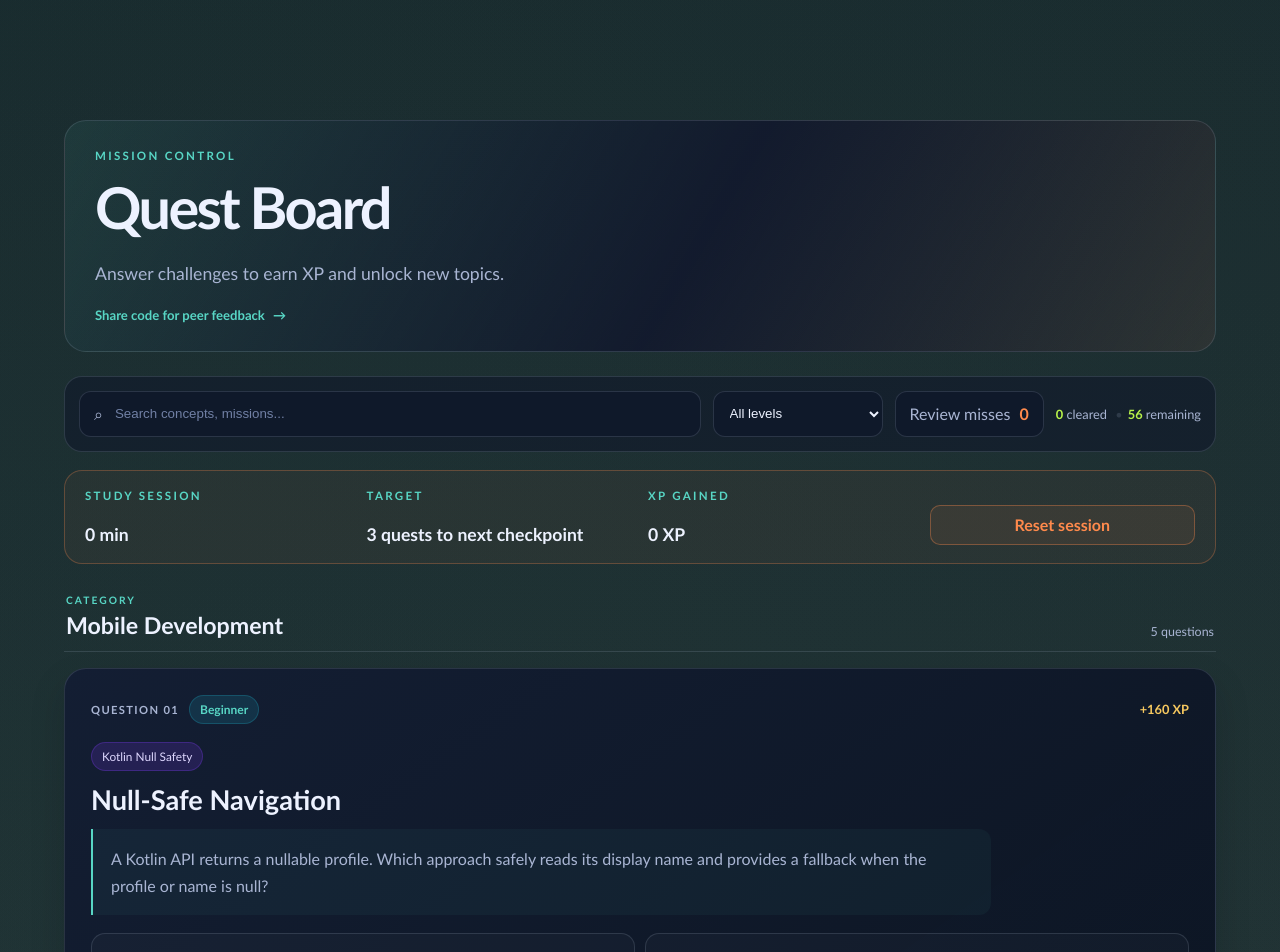
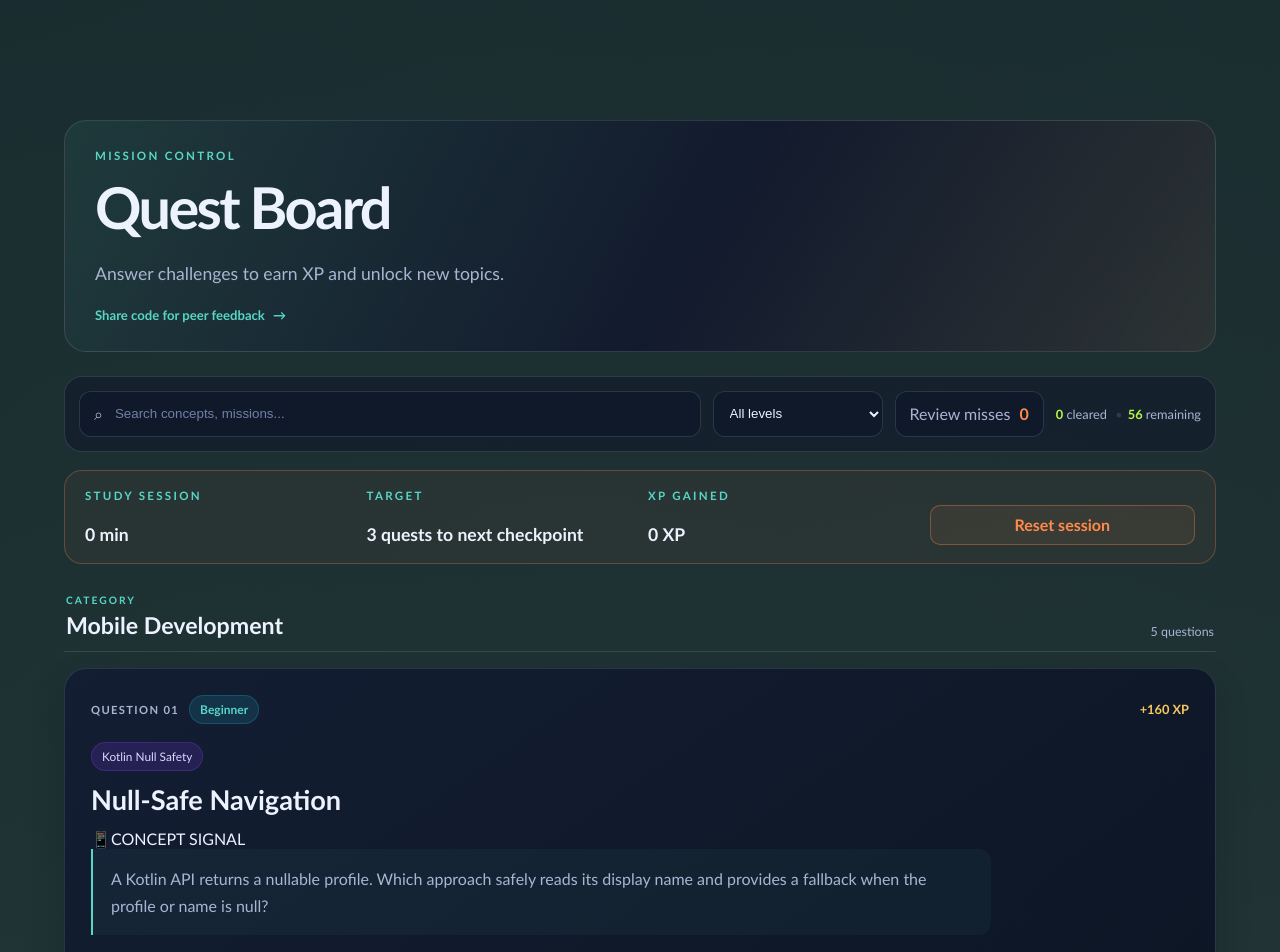
Before and after one commit to rchowd9/FullStackProj, a Next.js app: page /quests in a window 1280 px wide. Shown: the top 952 px of the page. Built offline with nearby package versions, Linux system fonts and the light colour scheme.

Commit message:
added rowspace

```diff
--- a/app/quests/page.tsx
+++ b/app/quests/page.tsx
@@ -18,6 +18,25 @@ type Quest = {
   correctAnswer: string;
   explanation: string;
   choiceExplanations?: Record<string, string>;
+};
+
+const categoryIllustrations: Record<string, string> = {
+  'Mobile Development': '📱',
+  'System Design': '🏙️',
+  Cybersecurity: '🛡️',
+  'Distributed Systems': '🕸️',
+  'Machine Learning': '🧠',
+  AI: '✨',
+  'Data Mining': '⛏️',
+  'Data Structures': '🧱',
+  DBMS: '🗄️',
+  SQL: '🧮',
+  'Operating Systems': '⚙️',
+  Cryptography: '🔐',
+  'Computer Architecture': '💻',
+  'Software Engineering': '🛠️',
+  'Computer Networking': '🌐',
+  OOP: '🧩',
 };
 
 function getLocalDateKey(date: Date) {
@@ -233,8 +252,18 @@ function QuestsContent() {
                     <span className={completedIds.includes(quest.id) ? 'completed-label' : 'xp'}>{completedIds.includes(quest.id) ? '✓ CLEARED' : `+${quest.xp} XP`}</span>
                   </div>
 
-                  <p className="concept-tag">{quest.concept}</p>
-                  <h2>{quest.title}</h2>
+                  <div className="mission-heading">
+                    <div className="mission-heading-copy">
+                      <p className="concept-tag">{quest.concept}</p>
+                      <h2>{quest.title}</h2>
+                    </div>
+                    <div className="mission-art" aria-hidden="true">
+                      <span className="mission-art-orbit mission-art-orbit-outer" />
+                      <span className="mission-art-orbit mission-art-orbit-inner" />
+                      <span className="mission-art-icon">{categoryIllustrations[quest.category] ?? '🧩'}</span>
+                      <span className="mission-art-label">CONCEPT SIGNAL</span>
+                    </div>
+                  </div>
                   <p className="prompt">{quest.prompt}</p>
                   {quest.code && (
                     <pre className="quest-code"><code>{quest.code}</code></pre>
```
